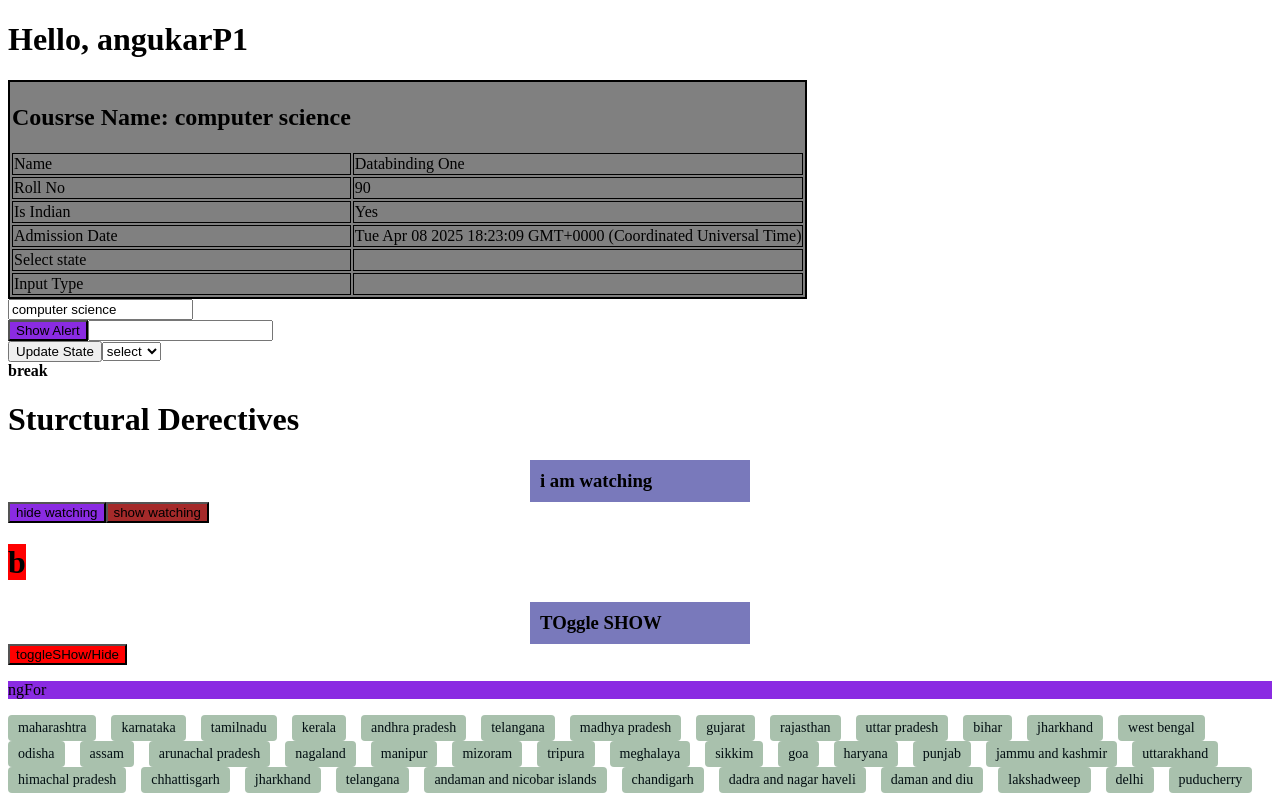
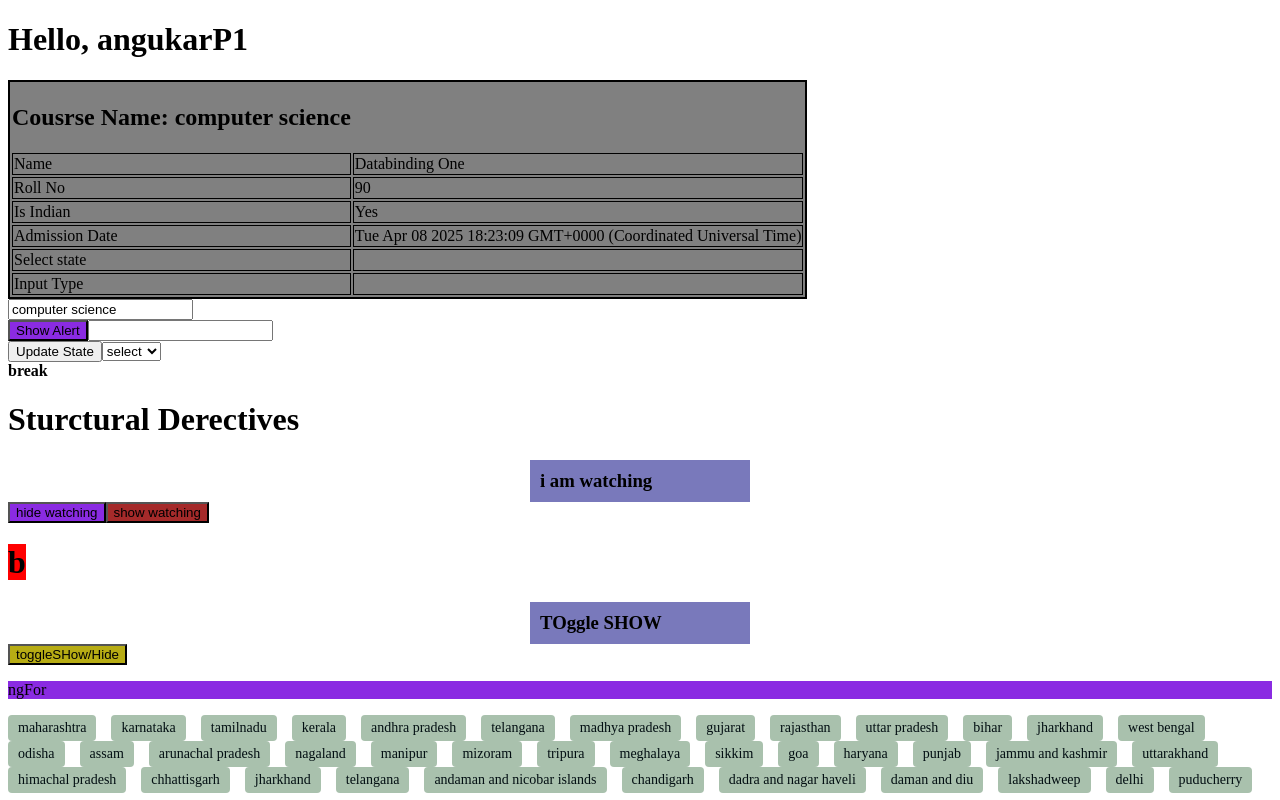
Before and after one commit to akshayrakhunde01/Anuglar, an Angular app: page / in a window 1280 px wide. Shown: the top 800 px of the page. Built offline with nearby package versions, Linux system fonts and the light colour scheme.

Commit message:
toggel btn color changed

```diff
--- a/src/app/components/structural-directive/structural-directive.component.html
+++ b/src/app/components/structural-directive/structural-directive.component.html
@@ -28,7 +28,7 @@ max-width: 200px;
 </div>
 
 <button (click)="toggle()"
-style="background-color: red;">toggleSHow/Hide</button>
+style="background-color: rgb(183, 172, 20);">toggleSHow/Hide</button>
 
 <p style="background-color: blueviolet;">ngFor</p>
 
```
